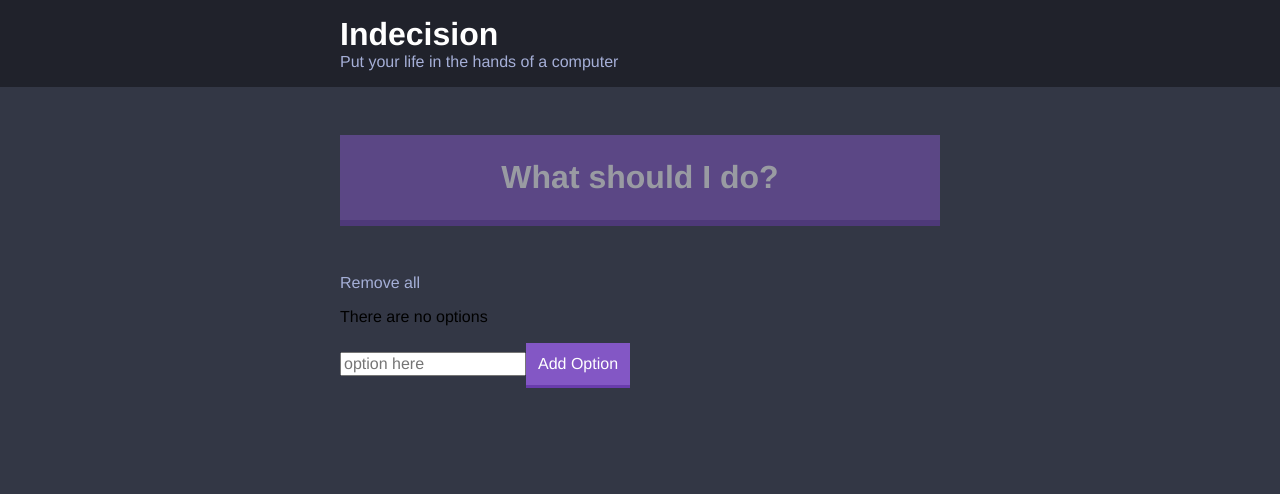
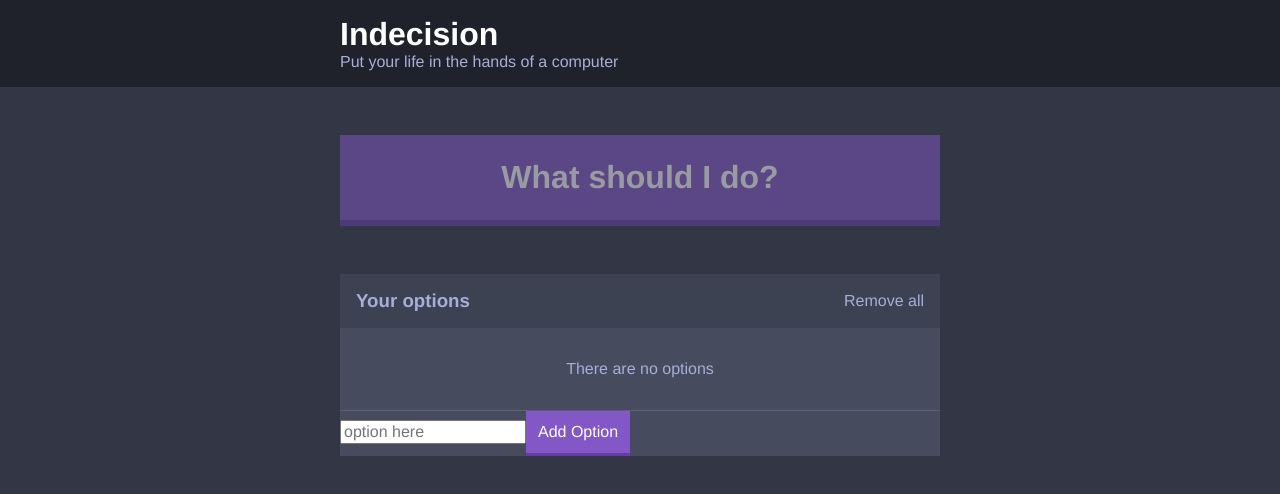
Before and after one commit to garcialuis/indecision, a React (Create React App) app: page / in a window 1280 px wide. Shown: the top 494 px of the page. Built offline with nearby package versions, Linux system fonts and the light colour scheme.

Commit message:
feat: Added widget style to style options component
There has been styling added to the options component. The message
indicating no options has been styled as well as the header for
the options component.

```diff
--- a/src/components/IndecisionApp.js
+++ b/src/components/IndecisionApp.js
@@ -86,6 +86,7 @@
           hasOptions={options.length > 0}
           handlePick={handlePick}
         />
+        <div className='widget'>
           <Options
             options={options}
             handleDeleteOptions={handleDeleteOptions}
@@ -94,6 +95,7 @@
           <AddOption
             handleAddOption={handleAddOption}
           />
+        </div>
       </div>
       <OptionModal
         selectedOption={selectedOption}
--- a/src/components/Options.js
+++ b/src/components/Options.js
@@ -4,13 +4,19 @@
 const Options = ({options, handleDeleteOptions, handleDeleteOption}) => {
     return (
         <div>
+          <div className='widget-header'>
+            <h3 className='widget-header__title'>Your options</h3>
             <button
               className='button button--link'
               onClick={handleDeleteOptions}
             >
               Remove all
             </button>
-          {options.length === 0 && <p>There are no options</p>}
+          </div>
+          {options.length === 0 &&
+            <p className='widget__message'>
+              There are no options
+            </p>}
           {
             options.map((option) => (
               <Option key={option}
--- a/src/styles/base/_settings.scss
+++ b/src/styles/base/_settings.scss
@@ -2,6 +2,8 @@
 
 $off-black: #20222b;
 $off-white: #a5afd7;
+$blue: #3c4251;
+$light-blue: #464b5e;
 $dark-blue: #333745;
 $purple: #8357c5;
 
--- /dev/null
+++ b/src/styles/components/_widget.scss
@@ -0,0 +1,26 @@
+// Widget
+.widget {
+    background: $light-blue;
+    margin-bottom: $xl-size;
+}
+
+.widget__message {
+    color: $off-white;
+    margin: 0;
+    padding: $l-size;
+    text-align: center;
+    border-bottom: 1px solid lighten($light-blue, 10%);
+}
+
+// Widget Header
+.widget-header {
+    background: $blue;
+    color: $off-white;
+    display: flex;
+    justify-content: space-between;
+    padding: $m-size;
+}
+
+.widget-header__title {
+    margin: 0;
+}
--- a/src/styles/styles.scss
+++ b/src/styles/styles.scss
@@ -3,3 +3,4 @@
 @import './components/button';
 @import './components/container';
 @import './components/header';
+@import './components/widget';
```
Lines whose indentation alone changed are shown as unchanged.
